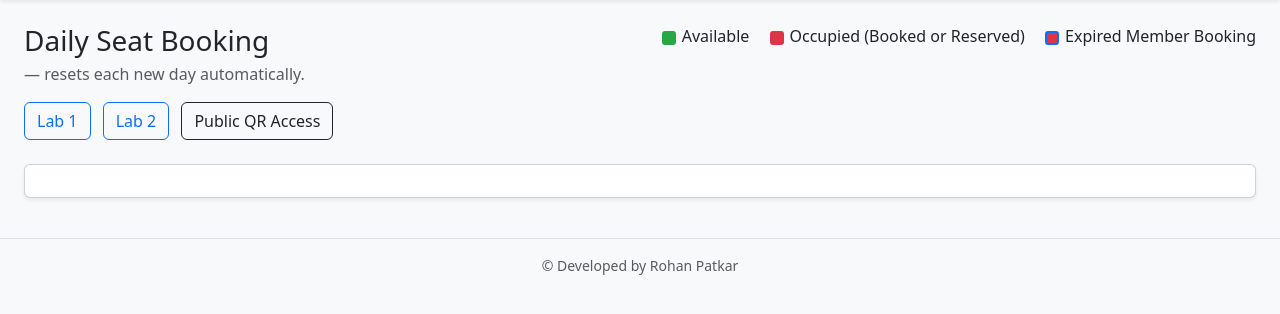
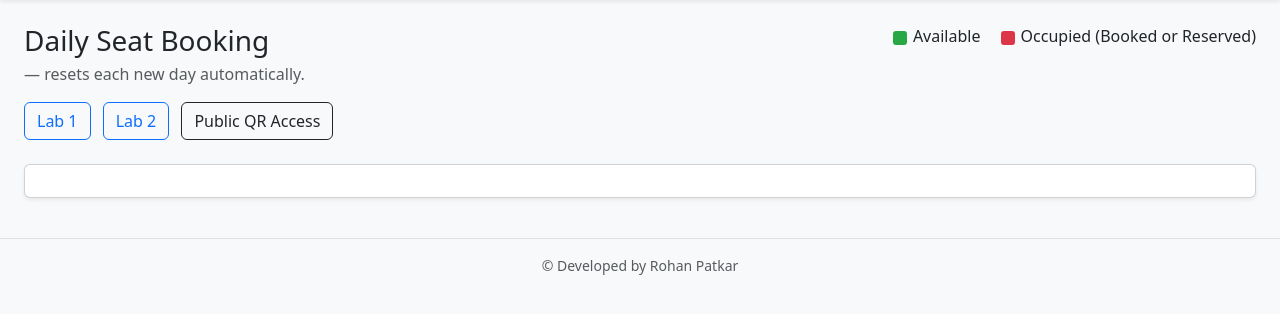
Before and after one commit to rohanptkr/prerna.v02, a Python web app: template templates/daily_seats/dashboard.html in a window 1280 px wide. Shown: the part 56-370 px from the top of the page. Run offline with Jinja, Linux system fonts and the light colour scheme; the template is opened without the code that fills it, so the values that code supplies are empty.

Commit message:
UI: remove expired-member blue border from daily seat bookings

```diff
--- a/static/js/daily_seats.js
+++ b/static/js/daily_seats.js
@@ -42,7 +42,6 @@ document.addEventListener("DOMContentLoaded", function () {
   function setSeatBooked(btn, seatLabel, memberName, memberStatus) {
     btn.classList.remove("available", "reserved");
     btn.classList.add("booked");
-    btn.classList.toggle("expired-member-booked", memberStatus === "Expired");
     btn.dataset.status = "Booked";
     btn.dataset.memberName = memberName;
     btn.dataset.memberStatus = memberStatus || "";
@@ -52,7 +51,7 @@ document.addEventListener("DOMContentLoaded", function () {
   }
 
   function setSeatAvailable(btn, seatLabel) {
-    btn.classList.remove("booked", "reserved", "expired-member-booked");
+    btn.classList.remove("booked", "reserved");
     btn.classList.add("available");
     btn.dataset.status = "Available";
     const reservedMemberId = btn.dataset.reservedMemberId || "";
--- a/templates/daily_seats/dashboard.html
+++ b/templates/daily_seats/dashboard.html
@@ -57,10 +57,6 @@
   .seat-btn.available:hover { background-color: #23913c; }
   .seat-btn.booked { background-color: #dc3545; }
   .seat-btn.booked:hover { background-color: #bb2d3b; }
-  .seat-btn.booked.expired-member-booked {
-    border: 2px solid #0d6efd !important;
-    box-shadow: 0 0 0 1px rgba(13, 110, 253, 0.35);
-  }
   {% if lab == 1 %}
   .seat-btn.available[data-is-reserved="true"] {
     background-color: #437557;
@@ -108,7 +104,6 @@
     <span class="ms-3"><span class="seat-legend-dot" style="background:#437557;"></span>Reserved (Unbooked)</span>
     <span class="ms-3"><span class="seat-legend-dot" style="background:#dc3545;border:2px solid #000000;"></span>Reserved + Booked</span>
     {% endif %}
-    <span class="ms-3"><span class="seat-legend-dot" style="background:#dc3545;border:2px solid #0d6efd;"></span>Expired Member Booking</span>
   </div>
 </div>
 
@@ -155,7 +150,7 @@
           {% for seat in columns[row_number] %}
           <button
             type="button"
-            class="seat-btn seat-btn-row {{ 'booked' if seat.status == 'Booked' else 'available' }} {{ 'expired-member-booked' if seat.status == 'Booked' and seat.is_expired_member else '' }}"
+            class="seat-btn seat-btn-row {{ 'booked' if seat.status == 'Booked' else 'available' }}"
             data-seat-number="{{ seat.seat_number }}"
             data-seat-label="{{ seat.seat_label }}"
             data-status="{{ seat.status }}"
@@ -190,7 +185,7 @@
         {% for seat in seats %}
         <button
           type="button"
-          class="seat-btn {{ 'booked' if seat.status == 'Booked' else 'available' }} {{ 'expired-member-booked' if seat.status == 'Booked' and seat.is_expired_member else '' }}"
+          class="seat-btn {{ 'booked' if seat.status == 'Booked' else 'available' }}"
           data-seat-number="{{ seat.seat_number }}"
           data-seat-label="{{ seat.seat_label }}"
           data-status="{{ seat.status }}"
```
